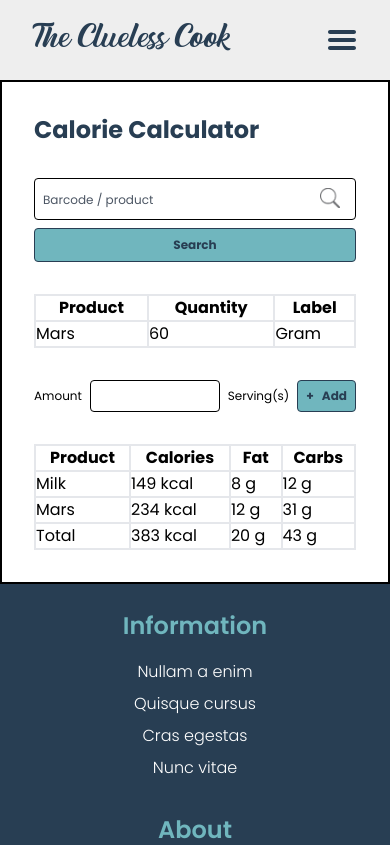
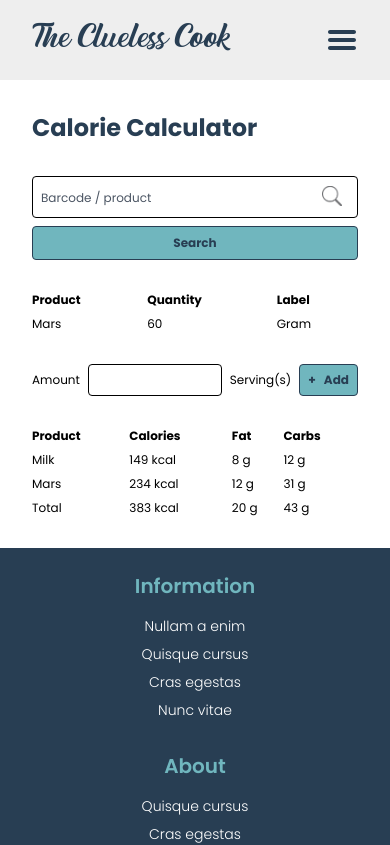
Before and after one commit to ronald-it/the-clueless-cook, a Next.js app: page /calculator in a window 390 px wide. Shown: the top 845 px of the page. Built offline with nearby package versions, Linux system fonts and the light colour scheme; what @savvywombat/tailwindcss-grid-areas, @savvywombat/tailwindcss-grid-named-lines would draw is missing.

Commit message:
Calculator page mobile design is now finished. Next up is replacing the dummy data by the real API data. After that the responsiveness for tablet and laptop/pc will be implemented.

```diff
--- a/src/app/calculator/page.js
+++ b/src/app/calculator/page.js
@@ -2,7 +2,7 @@ import CustomImage from '../../components/CustomImage/CustomImage';
 
 export default function Calculator() {
   return (
-    <div className='p-8 flex flex-col gap-y-8 border-2 border-black'>
+    <div className='p-8 flex flex-col gap-y-8'>
       <h2 className='text-2xl text-darkblue font-bold'>Calorie Calculator</h2>
 
       <section>
@@ -30,19 +30,31 @@ export default function Calculator() {
       </section>
 
       <section>
-        <table className='w-full'>
+        <table className='w-full text-xs'>
           <thead>
-            <tr className='[&>*]:border-2'>
-              <th>Product</th>
-              <th>Quantity</th>
-              <th>Label</th>
+            <tr>
+              <th>
+                <div className='flex'>Product</div>
+              </th>
+              <th>
+                <div className='flex'>Quantity</div>
+              </th>
+              <th>
+                <div className='flex'>Label</div>
+              </th>
             </tr>
           </thead>
           <tbody>
-            <tr className='[&>*]:border-2'>
-              <td>Mars</td>
-              <td>60</td>
-              <td>Gram</td>
+            <tr>
+              <td>
+                <div className='mt-2'>Mars</div>
+              </td>
+              <td>
+                <div className='mt-2'>60</div>
+              </td>
+              <td>
+                <div className='mt-2'>Gram</div>
+              </td>
             </tr>
           </tbody>
         </table>
@@ -63,33 +75,65 @@ export default function Calculator() {
       </section>
 
       <section>
-        <table className='w-full border-2'>
+        <table className='w-full text-xs'>
           <thead>
-            <tr className='[&>*]:border-2'>
-              <th>Product</th>
-              <th>Calories</th>
-              <th>Fat</th>
-              <th>Carbs</th>
+            <tr>
+              <th>
+                <div className='flex'>Product</div>
+              </th>
+              <th>
+                <div className='flex'>Calories</div>
+              </th>
+              <th>
+                <div className='flex'>Fat</div>
+              </th>
+              <th>
+                <div className='flex'>Carbs</div>
+              </th>
             </tr>
           </thead>
           <tbody>
-            <tr className='[&>*]:border-2'>
-              <td>Milk</td>
-              <td>149 kcal</td>
-              <td>8 g</td>
-              <td>12 g</td>
+            <tr>
+              <td>
+                <div className='mt-2'>Milk</div>
+              </td>
+              <td>
+                <div className='mt-2'>149 kcal</div>
+              </td>
+              <td>
+                <div className='mt-2'>8 g</div>
+              </td>
+              <td>
+                <div className='mt-2'>12 g</div>
+              </td>
             </tr>
-            <tr className='[&>*]:border-2'>
-              <td>Mars</td>
-              <td>234 kcal</td>
-              <td>12 g</td>
-              <td>31 g</td>
+            <tr>
+              <td>
+                <div className='mt-2'>Mars</div>
+              </td>
+              <td>
+                <div className='mt-2'>234 kcal</div>
+              </td>
+              <td>
+                <div className='mt-2'>12 g</div>
+              </td>
+              <td>
+                <div className='mt-2'>31 g</div>
+              </td>
             </tr>
-            <tr className='[&>*]:border-2'>
-              <td>Total</td>
-              <td>383 kcal</td>
-              <td>20 g</td>
-              <td>43 g</td>
+            <tr>
+              <td>
+                <div className='mt-2'>Total</div>
+              </td>
+              <td>
+                <div className='mt-2'>383 kcal</div>
+              </td>
+              <td>
+                <div className='mt-2'>20 g</div>
+              </td>
+              <td>
+                <div className='mt-2'>43 g</div>
+              </td>
             </tr>
           </tbody>
         </table>
--- a/src/components/Footer.js
+++ b/src/components/Footer.js
@@ -4,7 +4,7 @@ export default function Footer() {
   return (
     <footer id='footer' className='bg-darkblue py-6 lg:py-14 flex justify-center'>
       <div className='flex flex-col px-8 gap-y-8 sm:flex-row sm:justify-between sm:[&>*]:justify-start sm:w-full sm:max-w-2xl lg:max-w-7xl'>
-        <div className='flex flex-col items-center sm:items-start gap-y-2 [&>*:first-child]:mb-2 [&>*:first-child]:text-lightblue [&>*:first-child]:font-semibold sm:[&>*:first-child]:text-lg sm:[&>*]:text-xs lg:[&>*:first-child]:text-2xl lg:[&>*]:text-base [&>*]:text-white [&>*]:font-light'>
+        <div className='flex flex-col items-center sm:items-start gap-y-2 [&>*:first-child]:text-xl [&>*:first-child]:mb-2 [&>*:first-child]:text-lightblue [&>*:first-child]:font-semibold sm:[&>*:first-child]:text-lg [&>*]:text-sm sm:[&>*]:text-xs lg:[&>*:first-child]:text-2xl lg:[&>*]:text-base [&>*]:text-white [&>*]:font-light'>
           <h3>Information</h3>
           <span>Nullam a enim</span>
           <span>Quisque cursus</span>
@@ -12,21 +12,21 @@ export default function Footer() {
           <span>Nunc vitae</span>
         </div>
 
-        <div className='flex flex-col items-center sm:items-start gap-y-2 [&>*:first-child]:mb-2 [&>*:first-child]:text-lightblue [&>*:first-child]:font-semibold sm:[&>*:first-child]:text-lg sm:[&>*]:text-xs lg:[&>*:first-child]:text-2xl lg:[&>*]:text-base [&>*]:text-white [&>*]:font-light'>
+        <div className='flex flex-col items-center sm:items-start gap-y-2 [&>*:first-child]:text-xl [&>*:first-child]:mb-2 [&>*:first-child]:text-lightblue [&>*:first-child]:font-semibold sm:[&>*:first-child]:text-lg [&>*]:text-sm sm:[&>*]:text-xs lg:[&>*:first-child]:text-2xl lg:[&>*]:text-base [&>*]:text-white [&>*]:font-light'>
           <h3>About</h3>
           <span>Quisque cursus</span>
           <span>Cras egestas</span>
           <span>Nunc vitae</span>
         </div>
 
-        <div className='flex flex-col items-center sm:items-start gap-y-2 [&>*:first-child]:mb-2 [&>*:first-child]:text-lightblue [&>*:first-child]:font-semibold sm:[&>*:first-child]:text-lg sm:[&>*]:text-xs lg:[&>*:first-child]:text-2xl lg:[&>*]:text-base [&>*]:text-white [&>*]:font-light'>
+        <div className='flex flex-col items-center sm:items-start gap-y-2 [&>*:first-child]:text-xl [&>*:first-child]:mb-2 [&>*:first-child]:text-lightblue [&>*:first-child]:font-semibold sm:[&>*:first-child]:text-lg [&>*]:text-sm sm:[&>*]:text-xs lg:[&>*:first-child]:text-2xl lg:[&>*]:text-base [&>*]:text-white [&>*]:font-light'>
           <h3>Contact</h3>
           <span>Nunc vitae</span>
           <span>Cras egestas</span>
           <span>Nullam a enim</span>
         </div>
 
-        <div className='flex flex-col items-center sm:items-start gap-y-2 [&>*:first-child]:mb-2 sm:[&>*:first-child]:text-lg lg:[&>*:first-child]:text-2xl'>
+        <div className='flex flex-col items-center sm:items-start gap-y-2 [&>*:first-child]:text-xl [&>*:first-child]:mb-2 sm:[&>*:first-child]:text-lg lg:[&>*:first-child]:text-2xl'>
           <h3 className='text-lightblue font-semibold'>Social</h3>
           <div className='flex gap-x-4 [&>*]:bg-lightblue [&>*]:w-8 [&>*]:h-8 [&>*]:p-2 [&>*]:rounded-full'>
             <span>
```
